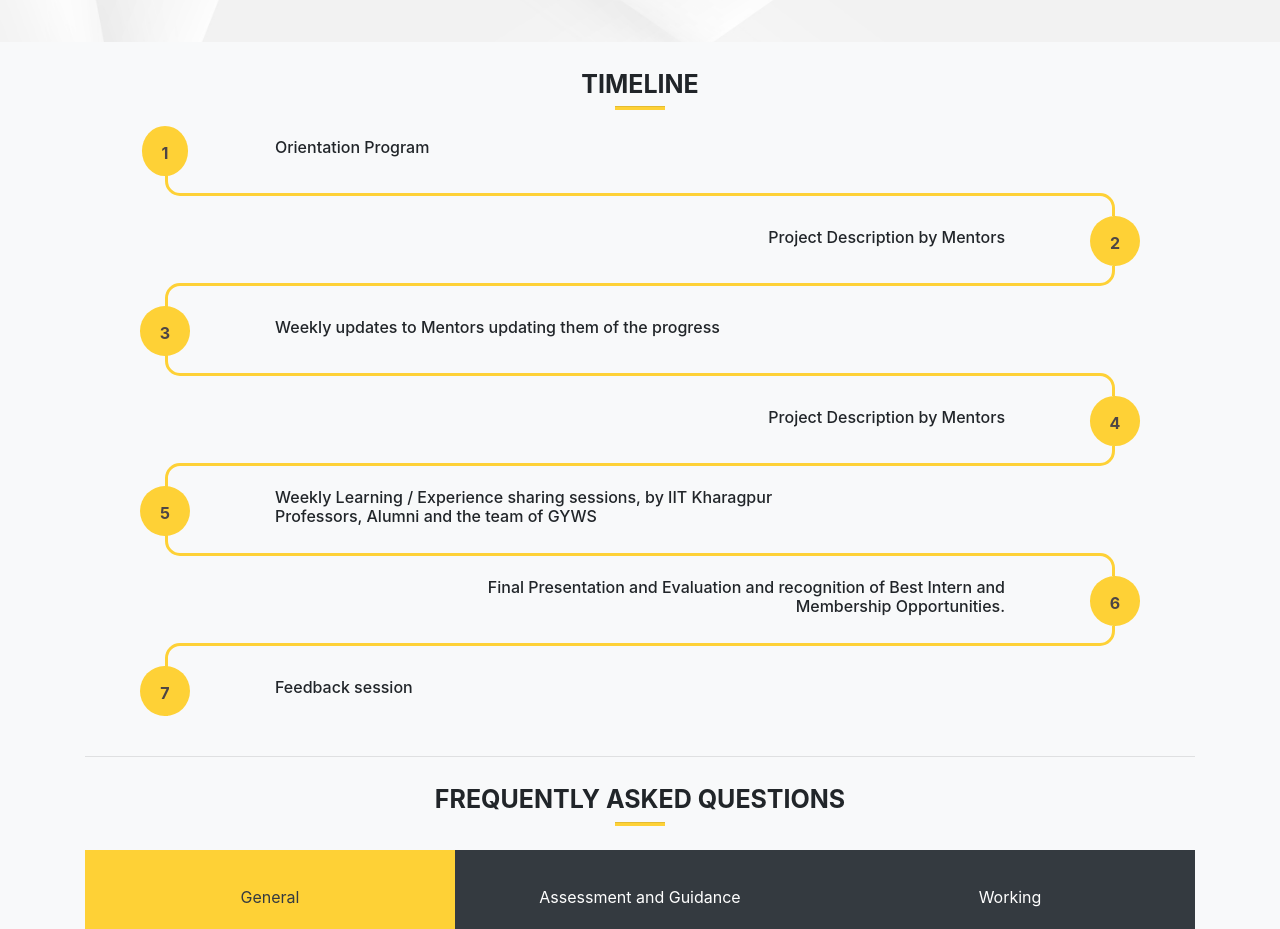
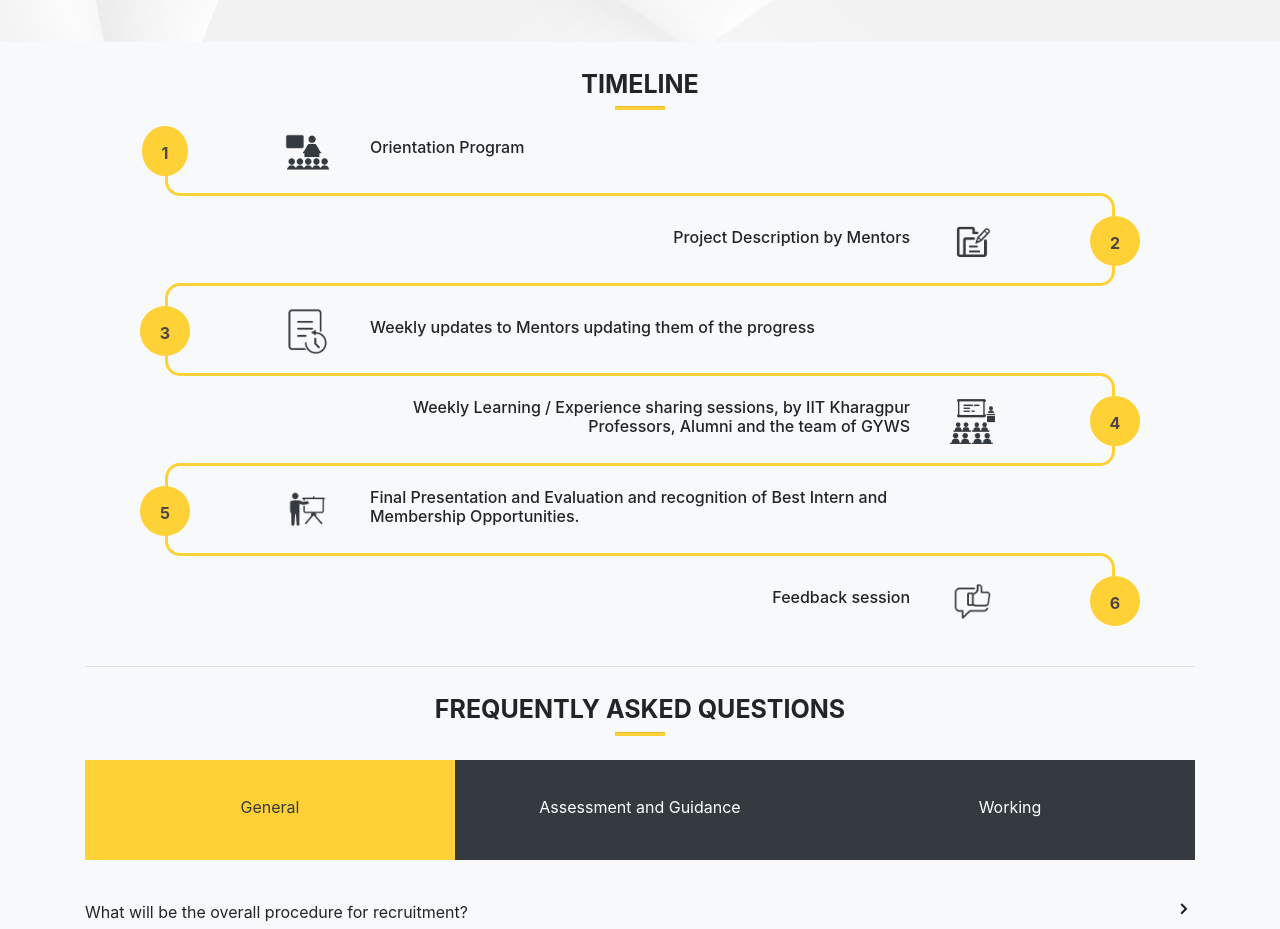
Before and after one commit to nandinijalan1115/gyws_internship-red-blue, a plain HTML site: page index.html in a window 1280 px wide. Shown: the part 1460-2389 px from the top of the page. Drawn offline with nearby package versions, Linux system fonts and the light colour scheme.

Commit message:
timeline edits

```diff
--- a/css/internship.css
+++ b/css/internship.css
@@ -152,6 +152,22 @@ body {
     padding-left: 8px;
     padding-right: 8px;
 }
+.intern-timeline img {
+    width: 70%;
+}
+@media (max-width: 992px) and (min-width: 760px) {
+    .intern-timeline img {
+        width: 100%;
+    }
+}
+@media (max-width: 760px) {
+    .intern-timeline img {
+        width: 80%;
+    }
+    .timeline-img {
+        padding: 0;
+    }
+}
 @media (max-width: 992px) {
     .intern-category-card-parent {
         padding-left: 15px;
--- a/index.html
+++ b/index.html
@@ -108,6 +108,9 @@
                     <div class="col-2 text-center bottom">
                       <div class="intern-circle">1</div>
                     </div>
+                    <div class="col-1 timeline-img">
+                        <center><img src="images/orientation.png"></center>
+                    </div>
                     <div class="col-6">
                       <h6>Orientation Program</h6>
 
@@ -131,6 +134,9 @@
                       <h6>Project Description by Mentors</h6>
 
                     </div>
+                    <div class="col-1 timeline-img">
+                        <center><img src="images/projdesc.png"></center>
+                    </div>
                     <div class="col-2 text-center full-right">
                       <div class="intern-circle">2</div>
                     </div>
@@ -152,6 +158,9 @@
                     <div class="col-2 text-center full-left">
                       <div class="intern-circle">3</div>
                     </div>
+                    <div class="col-1 timeline-img">
+                        <center><img src="images/updates.png"></center>
+                    </div>
                     <div class="col-6">
                       <h6>Weekly updates to Mentors updating them of the progress</h6>
 
@@ -172,8 +181,11 @@
                 <!--fourth section-->
                 <div class="row align-items-center justify-content-end intern-timeline">
                     <div class="col-6 text-right">
-                      <h6>Project Description by Mentors</h6>
+                      <h6>Weekly Learning / Experience sharing sessions, by IIT Kharagpur Professors, Alumni and the team of GYWS</h6>
 
+                    </div>
+                    <div class="col-1 timeline-img">
+                        <center><img src="images/timeline-session.png"></center>
                     </div>
                     <div class="col-2 text-center full-right">
                       <div class="intern-circle">4</div>
@@ -196,8 +208,11 @@
                     <div class="col-2 text-center full-left">
                       <div class="intern-circle">5</div>
                     </div>
+                    <div class="col-1 timeline-img">
+                        <center><img src="images/presentation.png"></center>
+                    </div>
                     <div class="col-6">
-                      <h6>Weekly Learning / Experience sharing sessions, by IIT Kharagpur Professors, Alumni and the team of GYWS</h6>
+                      <h6>Final Presentation and Evaluation and recognition of Best Intern and Membership Opportunities.</h6>
 
                     </div>
                 </div>
@@ -216,35 +231,17 @@
                 <!--sixth section-->
                 <div class="row align-items-center justify-content-end intern-timeline">
                     <div class="col-6 text-right">
-                      <h6>Final Presentation and Evaluation and recognition of Best Intern and Membership Opportunities.</h6>
+                      <h6>Feedback session</h6>
 
+                    </div>
+                    <div class="col-1 timeline-img">
+                        <center><img src="images/feedback.png"></center>
                     </div>
                     <div class="col-2 text-center full-right">
                       <div class="intern-circle">6</div>
                     </div>
                 </div>
-                <!--path between 6-7-->
-                <div class="row timeline">
-                    <div class="col-2">
-                      <div class="corner right-bottom"></div>
-                    </div>
-                    <div class="col-8">
-                      <hr/>
-                    </div>
-                    <div class="col-2">
-                      <div class="corner top-left"></div>
-                    </div>
-                </div>
-                <!--seventh section-->
-                <div class="row align-items-center intern-timeline">
-                    <div class="col-2 text-center full-left">
-                      <div class="intern-circle">7</div>
-                    </div>
-                    <div class="col-6">
-                      <h6>Feedback session</h6>
 
-                    </div>
-                </div>
                 <br>
                 <hr>
             </div>
```
Also changed, not shown: images/feedback.png (added), images/orientation.png (added), images/presentation.png (added), images/projdesc.png (added), images/timeline-session.png (added), images/updates.png (added).
